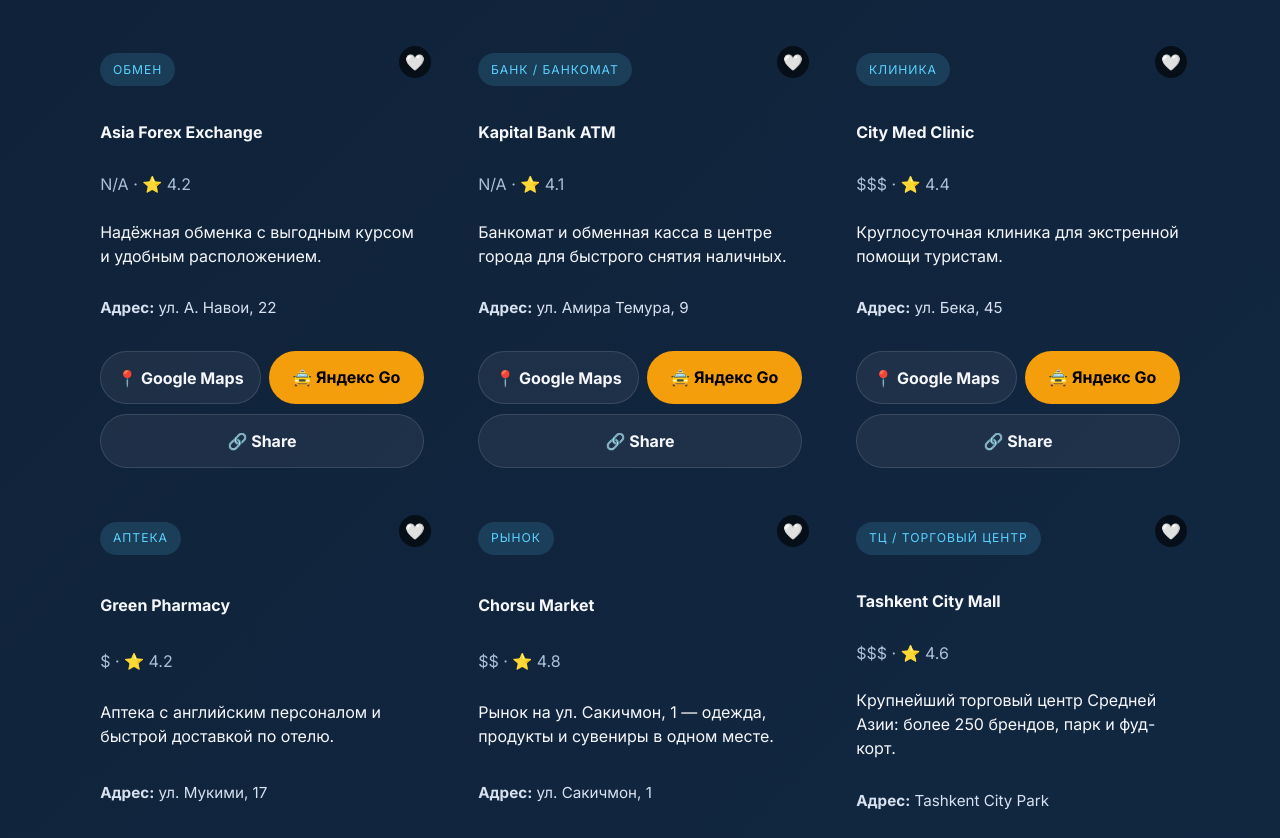
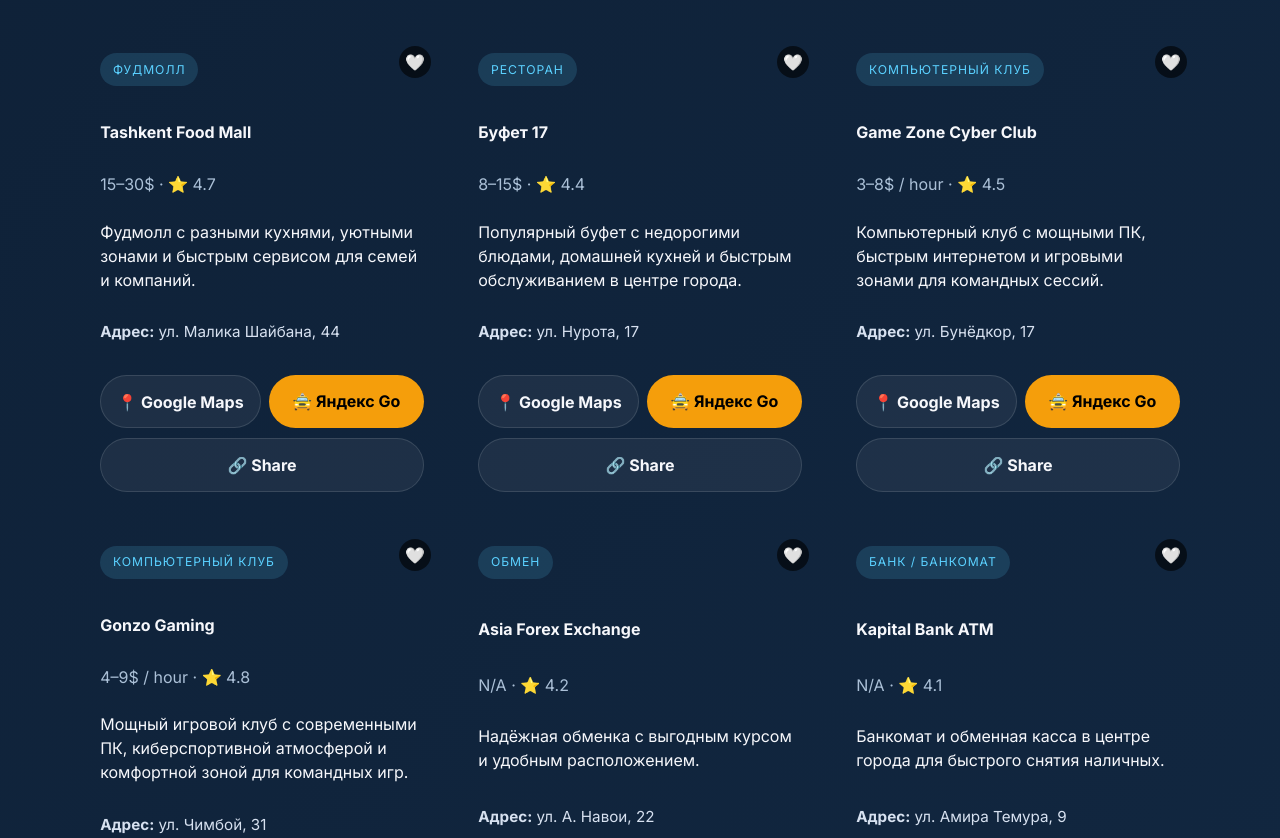
Before and after one commit to AlonsoLovesM/foreigner-uz-site, a React (Vite) app: page / in a window 1280 px wide. Shown: the part 7859-8697 px from the top of the page. Built offline with nearby package versions, Linux system fonts and the light colour scheme; no server answers; the HTML template or start-up script is replaced by a standard one.

Commit message:
Add food mall, buffet 17 and Gonzo Gaming

```diff
--- a/data/places.json
+++ b/data/places.json
@@ -142,6 +142,70 @@
     "average_check": "5–10$",
     "category": "Food",
     "category_en": "Food"
+  },
+  {
+    "id": "foodmall-1",
+    "type": "foodmall",
+    "type_en": "Food Mall",
+    "name": "Tashkent Food Mall",
+    "name_en": "Tashkent Food Mall",
+    "rating": 4.7,
+    "description": "Фудмолл с разными кухнями, уютными зонами и быстрым сервисом для семей и компаний.",
+    "description_en": "Food mall with multiple cuisines, comfortable seating areas and fast service for families and groups.",
+    "address": "ул. Малика Шайбана, 44",
+    "address_en": "44 Malika Shaybana St",
+    "price_level": "$$",
+    "average_check": "15–30$",
+    "category": "Food",
+    "category_en": "Food"
+  },
+  {
+    "id": "buffet-17",
+    "type": "restaurant",
+    "type_en": "Restaurant",
+    "name": "Буфет 17",
+    "name_en": "Buffet 17",
+    "rating": 4.4,
+    "description": "Популярный буфет с недорогими блюдами, домашней кухней и быстрым обслуживанием в центре города.",
+    "description_en": "Popular buffet with affordable dishes, home-style cooking and quick service in the city center.",
+    "address": "ул. Нурота, 17",
+    "address_en": "17 Nurota St",
+    "price_level": "$",
+    "average_check": "8–15$",
+    "category": "Food",
+    "category_en": "Food"
+  },
+  {
+    "id": "cyber-1",
+    "type": "cyber",
+    "type_en": "Gaming Club",
+    "name": "Game Zone Cyber Club",
+    "name_en": "Game Zone Cyber Club",
+    "rating": 4.5,
+    "description": "Компьютерный клуб с мощными ПК, быстрым интернетом и игровыми зонами для командных сессий.",
+    "description_en": "Cyber club with powerful PCs, high-speed internet and gaming zones for teams and casual play.",
+    "address": "ул. Бунёдкор, 17",
+    "address_en": "17 Bunyodkor St",
+    "price_level": "$",
+    "average_check": "3–8$ / hour",
+    "category": "Gaming Clubs",
+    "category_en": "Gaming Clubs"
+  },
+  {
+    "id": "cyber-gonzo",
+    "type": "cyber",
+    "type_en": "Gaming Club",
+    "name": "Gonzo Gaming",
+    "name_en": "Gonzo Gaming",
+    "rating": 4.8,
+    "description": "Мощный игровой клуб с современными ПК, киберспортивной атмосферой и комфортной зоной для командных игр.",
+    "description_en": "High-end gaming club with modern PCs, esports atmosphere and a comfortable zone for team play.",
+    "address": "ул. Чимбой, 31",
+    "address_en": "31 Chimboi St",
+    "price_level": "$",
+    "average_check": "4–9$ / hour",
+    "category": "Gaming Clubs",
+    "category_en": "Gaming Clubs"
   },
   {
     "id": "exchange-1",
--- a/src/App.jsx
+++ b/src/App.jsx
@@ -759,6 +759,7 @@
   { key: 'hotels', label: { ru: 'Отели', en: 'Hotels', uz: 'Mehmonxonalar', zh: '酒店' } },
   { key: 'coffee', label: { ru: 'Кофейни', en: 'Coffee shops', uz: 'Kofejarlar', zh: '咖啡馆' } },
   { key: 'food', label: { ru: 'Еда', en: 'Food', uz: 'Taomlar', zh: '美食' } },
+  { key: 'cyber', label: { ru: 'Компьютерные клубы', en: 'Gaming clubs', uz: 'Kompyuter klublari', zh: '电脑俱乐部' } },
   { key: 'finance', label: { ru: 'Банки & обмен', en: 'Banks & exchange', uz: 'Banklar va almashtirish', zh: '银行&兑换' } },
   { key: 'health', label: { ru: 'Медицина', en: 'Health', uz: 'Tibbiyot', zh: '医疗' } },
   { key: 'shopping', label: { ru: 'Шопинг', en: 'Shopping', uz: 'Xaridlar', zh: '购物' } },
@@ -770,10 +771,11 @@
 ];
 
 const categoryGroups = {
-  all: ['hotel', 'coffee', 'restaurant', 'cafe', 'bank', 'exchange', 'clinic', 'pharmacy', 'market', 'mall', 'park', 'aquapark', 'zoo', 'gas', 'sight'],
+  all: ['hotel', 'coffee', 'restaurant', 'cafe', 'foodmall', 'cyber', 'bank', 'exchange', 'clinic', 'pharmacy', 'market', 'mall', 'park', 'aquapark', 'zoo', 'gas', 'sight'],
   hotels: ['hotel'],
   coffee: ['coffee'],
-  food: ['restaurant', 'cafe'],
+  food: ['restaurant', 'cafe', 'foodmall'],
+  cyber: ['cyber'],
   finance: ['bank', 'exchange'],
   health: ['clinic', 'pharmacy'],
   shopping: ['market', 'mall'],
@@ -787,8 +789,10 @@
 const typeLabels = {
   hotel: { ru: 'Отель', en: 'Hotel', uz: 'Mehmonxona', zh: '酒店' },
   coffee: { ru: 'Кофейня', en: 'Coffee shop', uz: 'Kofe', zh: '咖啡店' },
+  foodmall: { ru: 'Фудмолл', en: 'Food mall', uz: 'Food mall', zh: '美食广场' },
   restaurant: { ru: 'Ресторан', en: 'Restaurant', uz: 'Restoran', zh: '餐厅' },
   cafe: { ru: 'Кафе', en: 'Cafe', uz: 'Kafe', zh: '咖啡馆' },
+  cyber: { ru: 'Компьютерный клуб', en: 'Gaming club', uz: 'Kompyuter klubi', zh: '电脑俱乐部' },
   exchange: { ru: 'Обмен', en: 'Exchange', uz: 'Valyuta ayirboshlash', zh: '外汇兑换' },
   bank: { ru: 'Банк / банкомат', en: 'Bank / ATM', uz: 'Bank / Bankomat', zh: '银行 / ATM' },
   clinic: { ru: 'Клиника', en: 'Clinic', uz: 'Klinika', zh: '诊所' },
@@ -899,7 +903,7 @@
 function mapsUrl(place, language) {
   const queryValue = place.maps_query || `${getPlaceField(place, 'name', language)} ${getPlaceField(place, 'address', language)}`;
   const query = encodeURIComponent(queryValue.trim());
-  return `https://www.google.com/maps/search/?api=1&query=$${query}`;
+  return `https://www.google.com/maps/search/?api=1&query=${query}`;
 }
 
 function yandexTaxiUrl(place, language) {
@@ -985,10 +989,11 @@
   };
 
   const sharePlace = async (place) => {
+    const mapUrl = mapsUrl(place, language);
     const shareData = {
       title: getPlaceField(place, 'name', language),
       text: getPlaceField(place, 'description', language),
-      url: window.location.href.split('#')[0] + '#places',
+      url: mapUrl,
     };
 
     try {
@@ -997,7 +1002,7 @@
         return;
       }
       await navigator.clipboard.writeText(`${shareData.title} — ${shareData.url}`);
-      alert('Ссылка скопирована в буфер обмена');
+      alert('Ссылка на карту скопирована в буфер обмена');
     } catch (error) {
       console.error('Share failed', error);
     }
@@ -1069,8 +1074,8 @@
   const planByTime = useMemo(() => {
     const groups = { morning: [], day: [], evening: [] };
     const morningTypes = ['sight', 'market', 'hotel', 'cafe', 'coffee'];
-    const dayTypes = ['restaurant', 'exchange', 'bank', 'clinic', 'pharmacy', 'mall', 'gas', 'market', 'coffee'];
-    const eveningTypes = ['restaurant', 'cafe', 'sight', 'mall', 'hotel', 'coffee'];
+    const dayTypes = ['restaurant', 'exchange', 'bank', 'clinic', 'pharmacy', 'mall', 'gas', 'market', 'coffee', 'foodmall', 'cyber'];
+    const eveningTypes = ['restaurant', 'cafe', 'sight', 'mall', 'hotel', 'coffee', 'foodmall'];
 
     favoritePlaces.forEach((place, index) => {
       const type = place.type;
```
